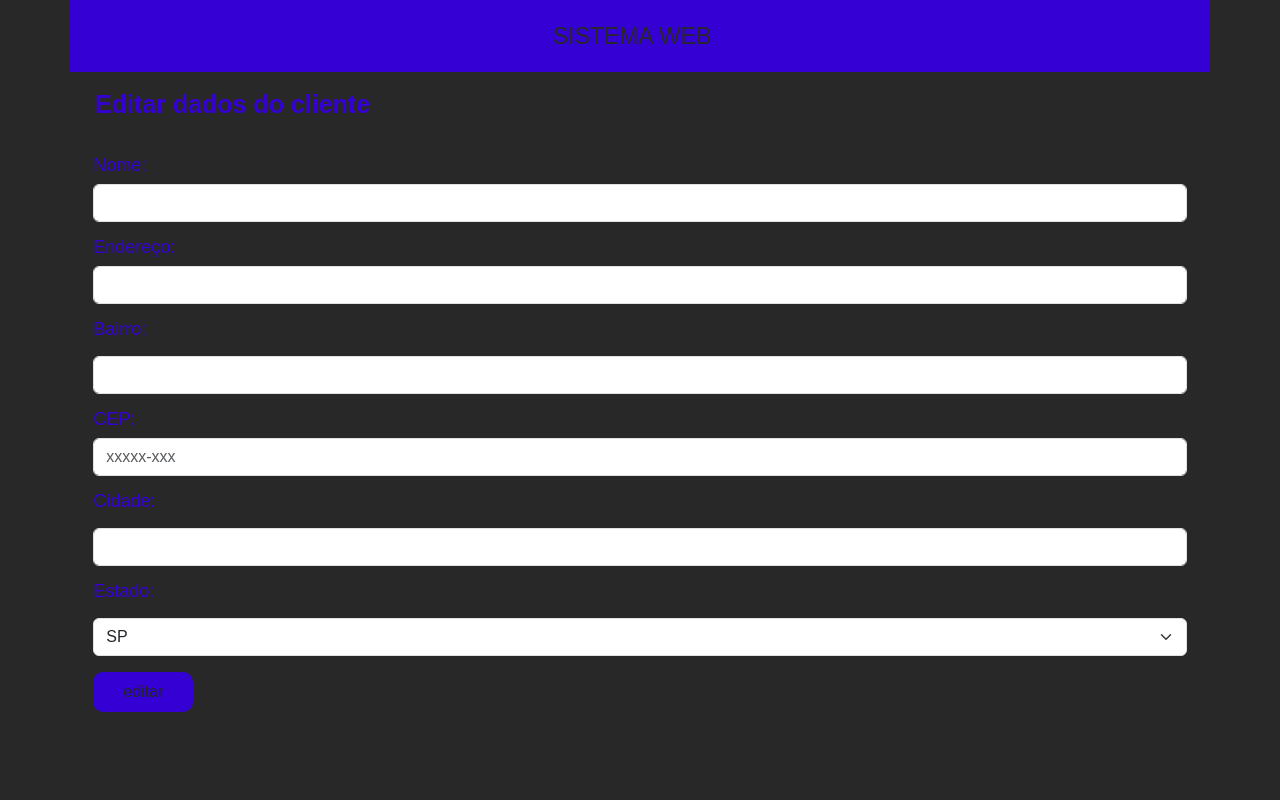
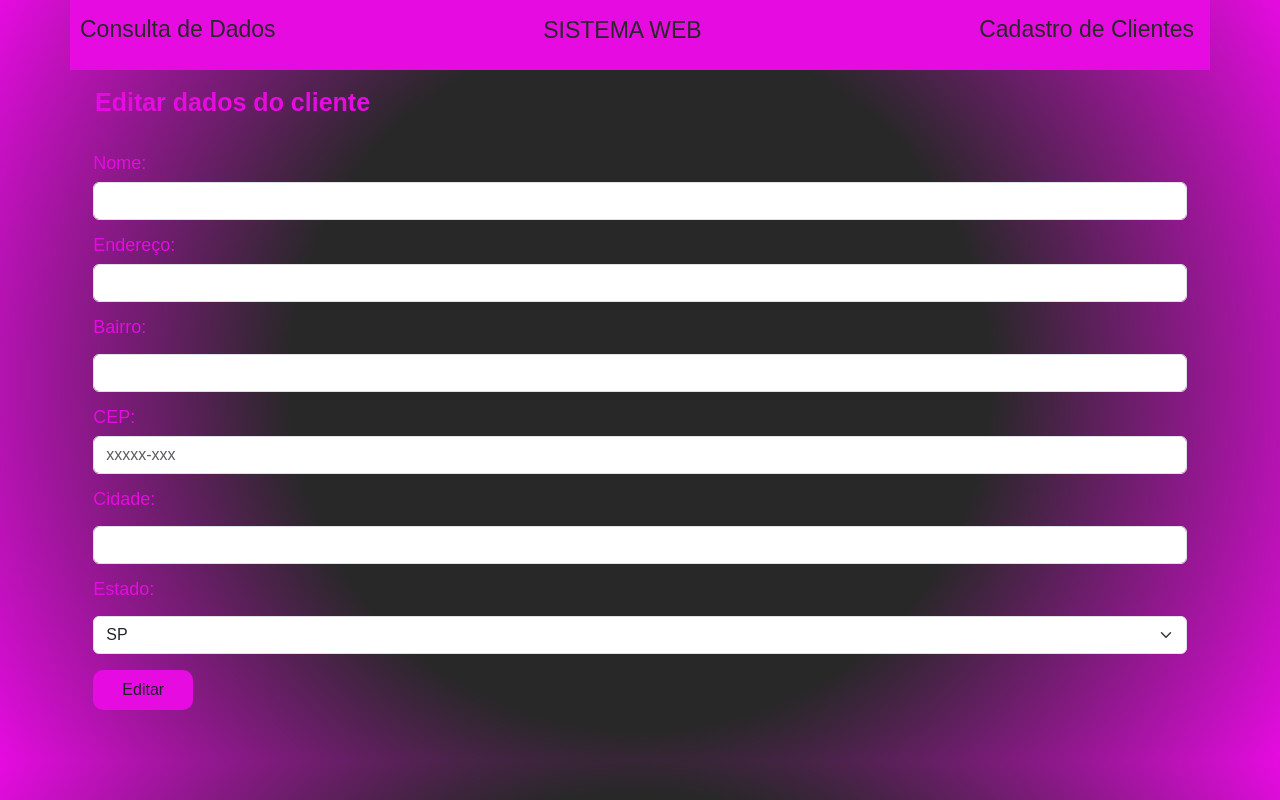
Before and after one commit to ViniciusVChabariberi/Formulario-SQL-PHP, a PHP site: page /atualizarPag.php?id=1 in a window 1280 px wide. Run offline with PHP 8.4, Linux system fonts and the light colour scheme.

Commit message:
finalizado

```diff
--- a/SqlPHP/atualizarPag.php
+++ b/SqlPHP/atualizarPag.php
@@ -9,52 +9,52 @@
     <link rel="stylesheet" href="css/style.css">
     <link rel="stylesheet" href="css/reset.css">
   </head>
-    <body class="body">
+    <body class="body--atualizar">
         <div class="container">
             <div class="row">
-                <div class="col">
-                    <nav class="navbar">
-                        <a class="navbar-brand" href="index.php"></a>
-                            <a class="navbar-brand" href="#"><h3 class="title">SISTEMA WEB</h3></a>
-                        <a class="navbar-brand" href="dados.php"><p class="title"></p></a>
-                    </nav>
-                </div>
+            <div class="col">
+                <nav class="navbar rosa">
+                    <a href="consulta.php" class="navbar-brand title"><p class="p">Consulta de Dados</p></a>
+                        <a href="index.php" class="navbar-brand"><h3 class="title">SISTEMA WEB</h3></a>
+                    <a href="cadastroPag.php" class="navbar-brand title"><p class="p">Cadastro de Clientes</p></a>
+                </nav>
+            </div>
             </div>
             <div class="row">
                 <div class="col">
-                    <p class="subtitle">Editar dados do cliente</p>
+                    <p class="subtitle--atualizar">Editar dados do cliente</p>
                 </div>
             </div>
             <div class="row">
                 <div class="col formulario">
                     <form action="atualizar.php?id=<?=$_GET['id']?>" method="POST">
                         <div class="mb-3">
-                            <label class="formulario_titulos" for="nome">Nome:</label>
+                            <label class="formulario_titulos--atualizar" for="nome">Nome:</label>
                             <input type="text" class="form-control" name="nome" id="nome" autocomplete= off required>
                         </div>
 
                         <div class="mb-3">
-                            <label class="formulario_titulos" for="tele">Endereço:</label>
+                            <label class="formulario_titulos--atualizar" for="tele">Endereço:</label>
                             <input type="text" class="form-control"  name="endereco" id="endereco" autocomplete= off required>
                         </div>
 
                         <div class="mb-3">
-                            <label for="select" class="form-label formulario_titulos">Bairro:</label>
+                            <label for="select" class="form-label formulario_titulos--atualizar">Bairro:</label>
                             <input type="text" class="form-control" name="bairro" id="bairro" autocomplete= off required>
                         </div>
 
                         <div class="mb-3">
-                            <label class="formulario_titulos" for="data">CEP:</label>
+                            <label class="formulario_titulos--atualizar" for="data">CEP:</label>
                             <input type="tel" class="form-control" placeholder="xxxxx-xxx" id="cep" name="cep" autocomplete= off required>
                         </div>
 
                         <div class="mb-3">
-                            <label for="select" class="form-label formulario_titulos">Cidade:</label>
+                            <label for="select" class="form-label formulario_titulos--atualizar">Cidade:</label>
                             <input type="text" class="form-control" name="cidade" id="cidade" autocomplete= off required>
                         </div>
 
                         <div class="mb-3">
-                        <label for="select" class="form-label formulario_titulos">Estado:</label>
+                        <label for="select" class="form-label formulario_titulos--atualizar">Estado:</label>
                             <select class="form-select" name="estado" id="estado" autocomplete= off required>
                                 <option value="sp">SP</option>
                                 <option value="rj">RJ</option>
@@ -63,7 +63,7 @@
                             </select>
                         </div>
                         <div class="mb-3">
-                            <input  class="btn botao" type="submit" name="editar" value="editar">
+                            <input  class="btn botao--atualizar" type="submit" name="editar" value="Editar">
                         </div>
                     </form>
                 </div>
--- a/SqlPHP/css/style.css
+++ b/SqlPHP/css/style.css
@@ -1,12 +1,12 @@
 .body {
     /*background-color: rgb(215, 215, 215) */
-    background-color: #282828;
+    background: rgb(40,40,40);
+    background: radial-gradient(circle, rgba(40,40,40,1) 47%, rgba(53,0,211,1) 100%);
 }
 
 .container {
     padding: 0%;
 }
-
 
 /* index.php */
 nav {
@@ -14,23 +14,14 @@ nav {
     background-color: #3500d3;
 }
 
+.p {
+    padding-left:10px;
+    padding-top: 5px;
+}
+
 .title {
     font-size: 23px;
     color: #282828;
-    padding-top: 10px;
-}
-
-.Options {
-    font-size: 18px;
-    color: #3500d3;
-    text-decoration: none;
-}
-
-.Options2 {
-    font-size: 18px;
-    color: #3500d3;
-    text-decoration: none;
-    padding-left: 400px;
 }
 
 .subtitle{
@@ -41,6 +32,7 @@ nav {
     padding-top: 20px;
     color: #3500d3;
 }
+
 .subtitle_2{
     font-size: 25px;
     font-weight: bold;
@@ -54,6 +46,12 @@ nav {
     text-align: start;
     padding-left: 25px;
     color: #3500d3;
+}
+
+.Options {
+    font-size: 18px;
+    color: #3500d3;
+    text-decoration: none;
 }
 
 .formulario{
@@ -75,8 +73,7 @@ nav {
     border-radius: 10px;
 }
 
-
-/* dados.php */
+/* consulta.php */
 
 .consulta{
     padding-top: 40px;
@@ -112,8 +109,98 @@ div.linha {
     color: #3500d3;
 }
 
-.botao2{
-    width: 70px;
+
+/* cadastro.php */
+
+.body--cadastro {
+    background: rgb(40,40,40);
+    background: radial-gradient(circle, rgba(40,40,40,1) 47%, rgba(20,235,99,1) 100%);
+}
+
+.verde{
+    background-color: #14eb63;
+}
+
+.Options2 {
+    font-size: 35px;
+    color: #14eb63;
+    text-decoration: none;
+    padding-left: 300px;
+}
+
+.subtitle--cadastro{
+    font-size: 25px;
+    font-weight: bold;
+    text-align: start;
+    padding-left: 25px;
+    padding-top: 20px;
+    color: #14eb63;
+}
+
+/* deletar.php */
+
+.body--deletar {
+    background: rgb(40,40,40);
+    background: radial-gradient(circle, rgba(40,40,40,1) 47%, rgba(235,20,20,1) 100%);
+}
+
+.vermelho{
+    background-color: #eb1414;
+}
+
+.Options2--deletar{
+    font-size: 35px;
+    color: #eb1414;
+    text-decoration: none;
+    padding-left: 300px;
+}
+
+.subtitle--deletar{
+    font-size: 25px;
+    font-weight: bold;
+    text-align: start;
+    padding-left: 25px;
+    padding-top: 20px;
+    color: #eb1414;
+}
+
+/* atualizar.php */
+
+.body--atualizar {
+    background: rgb(40,40,40);
+    background: radial-gradient(circle, rgba(40,40,40,1) 47%, rgba(230,11,225,1) 100%);
+}
+
+.rosa{
+    background-color: #e60be1;
+}
+
+.formulario_titulos--atualizar{
+    font-size: 18px;
+    text-align: start;
+    padding-bottom: 10px;
+    color: #e60be1;
+}
+
+.Options2--atualizar{
+    font-size: 35px;
+    color: #e60be1;
+    text-decoration: none;
+    padding-left: 300px;
+}
+
+.subtitle--atualizar{
+    font-size: 25px;
+    font-weight: bold;
+    text-align: start;
+    padding-left: 25px;
+    padding-top: 20px;
+    color: #e60be1;
+}
+
+.botao--atualizar{
+    width: 100px;
     height: 40px;
-    background-color: #3500d3;
+    background-color: #e60be1;
+    border-radius: 10px;
 }
```
Also changed, not shown: SqlPHP/atualizar.php (+37 -0 lines), SqlPHP/cadastro.php (+15 -11 lines), SqlPHP/cadastroPag.php (+8 -9 lines), SqlPHP/consulta.php (+7 -7 lines), SqlPHP/deletar.php (+36 -0 lines), SqlPHP/index.php (+4 -5 lines).
